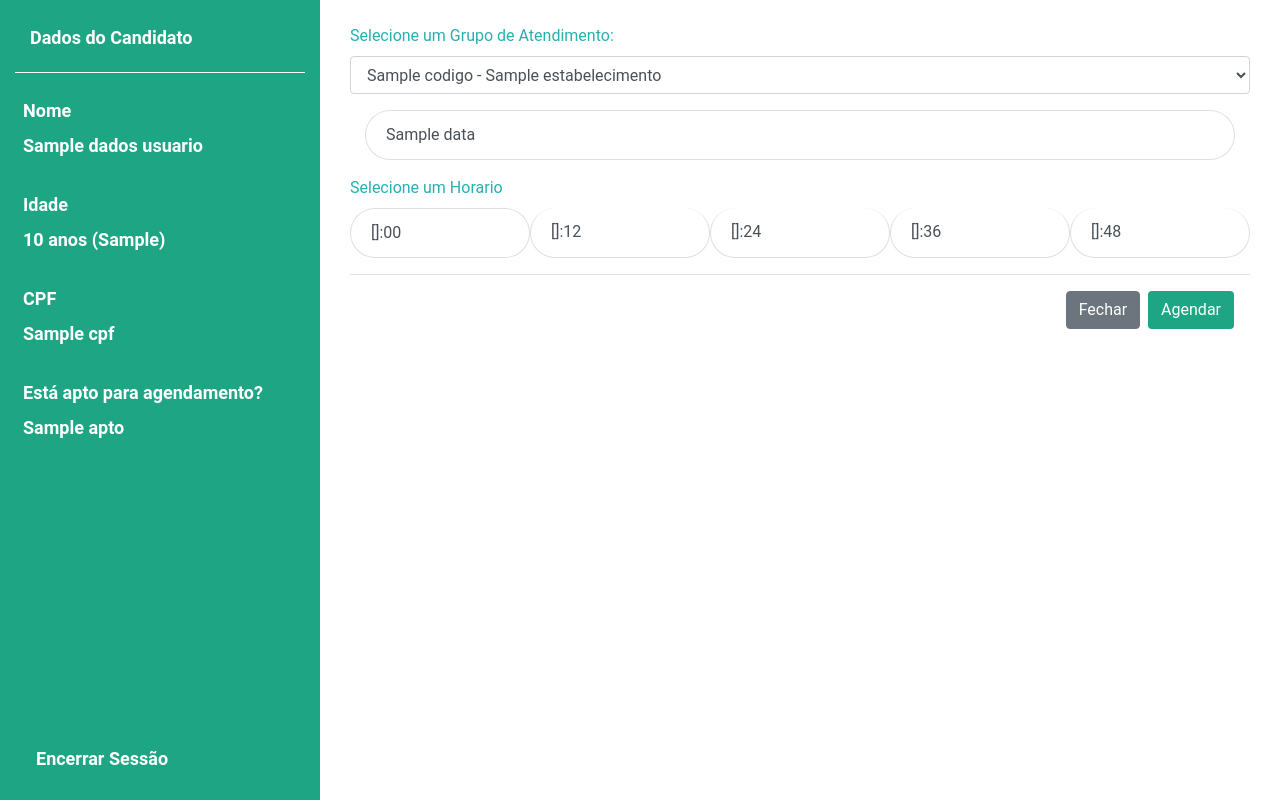
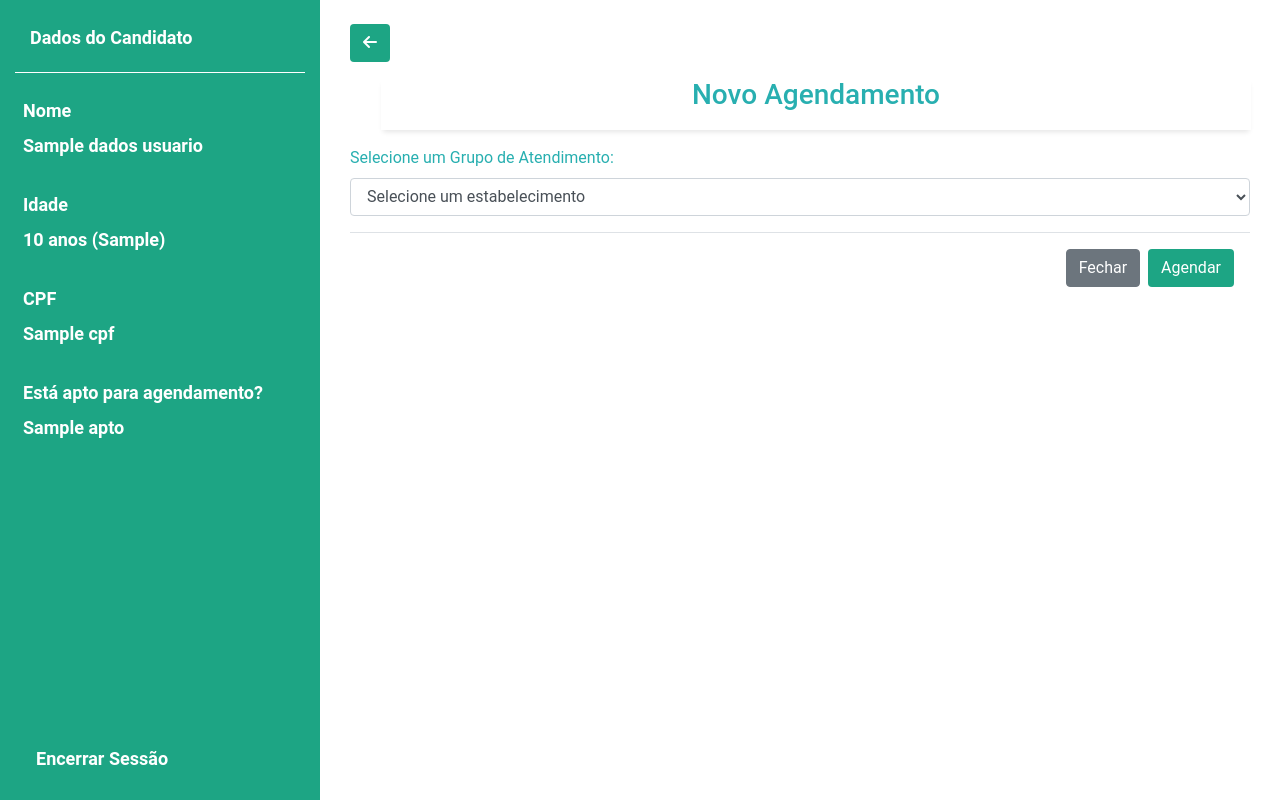
Before and after one commit to Rafaavinii/Projeto_lais, a Django app: template agendamento/templates/form_agendamento.html in a window 1280 px wide. Run offline with Django 4.2, Linux system fonts and the light colour scheme; the template is opened without the code that fills it: most values are stand-ins (such as "Sample title", 1, 10 or a date in 2020).

Commit message:
scripts de agendamento

```diff
--- a/agendamento/templates/form_agendamento.html
+++ b/agendamento/templates/form_agendamento.html
@@ -30,6 +30,16 @@
 {% block 'dashboard'%}
 
 <div class="container">
+    <a href="{% url 'pagina_inicial' %}">
+        <button type="button" class="btn custom-btn" data-toggle="modal" data-target="#exampleModal">
+            <i class="fa fa-arrow-left"></i>
+        </button>
+        </a>
+    <div class="container m-3 text-center">
+        <div class="texto-principal">
+            <h3>Novo Agendamento</h3>
+        </div>
+    </div>
     <form method="post" action="{% url 'agendamento:agendamento' %}">
         {% csrf_token %}
         {% for mensagem in messages %}
@@ -42,31 +52,27 @@
             <div class="form-group">
                 <label for="estabelecimento">Selecione um Grupo de Atendimento:</label>
                 <select class="form-control" name="estabelecimento" id="estabelecimento">
+                    <option value="">Selecione um estabelecimento</option>
                     {% for estabelecimento in estabelecimentos %}
                         <option value="{{ estabelecimento.codigo }},{{ estabelecimento.nome }}">{{ estabelecimento.codigo }} - {{ estabelecimento.nome }}</option>
                     {% endfor %}
                 </select>
             </div>
             <div class="form-group">
-                <div class="container">
-                    <div class="d-flex" id="itens">
-                        {% for data in datas %}
-                            <a href="#" class="list-group-item list-group-item-action rounded-pill data" data-item="{{ data }}" onclick="selecionarData('{{ data }}')">{{ data }}</a>
-                        {% endfor %}
+                <div class="container" id="div_data" style="display: none;">
+                    <label for="horario">Selecione uma Data</label>
+                    <div class="d-flex" id="datas_disponiveis">
                     </div>
-                    <input type="hidden" name="data" id="data">
+                    <input type="hidden" name="data" id="data_input">
                 </div>
             </div>
             <div class="form-group">
-                <label for="horario">Selecione um Horario</label>
-                <div class="d-flex" id="itens">
-                    <a href="#" class="list-group-item list-group-item-action rounded-pill hora" data-item="{{ hora }}:00" onclick="selecionarHora('{{ hora }}:00')">{{ hora }}:00</a>
-                    <a href="#" class="list-group-item list-group-item-action rounded-pill hora" data-item="{{ hora }}:12" onclick="selecionarHora('{{ hora }}:12')">{{ hora }}:12</a>
-                    <a href="#" class="list-group-item list-group-item-action rounded-pill hora" data-item="{{ hora }}:24" onclick="selecionarHora('{{ hora }}:24')">{{ hora }}:24</a>
-                    <a href="#" class="list-group-item list-group-item-action rounded-pill hora" data-item="{{ hora }}:36" onclick="selecionarHora('{{ hora }}:36')">{{ hora }}:36</a>
-                    <a href="#" class="list-group-item list-group-item-action rounded-pill hora" data-item="{{ hora }}:48" onclick="selecionarHora('{{ hora }}:48')">{{ hora }}:48</a>
+                <div id="div_hora" style="display: none;">
+                    <label for="horario">Selecione um Horario</label>
+                    <div class="d-flex" id="itens">
+                    </div>
+                    <input type="hidden" name="hora" id="hora">
                 </div>
-                <input type="hidden" name="hora" id="hora">
             </div>
             <div class="modal-footer">
                 <a href="{% url 'pagina_inicial'%}"><button type="button" class="btn btn-secondary" data-dismiss="modal">Fechar</button></a>
@@ -75,6 +81,61 @@
     </form>
 </div>
 <script>
+
+    var estabelecimentoSelect = document.getElementById('estabelecimento');
+    var datasContainer = document.getElementById('datas_disponiveis');
+    var divData = document.getElementById('div_data')
+    var horasContainer = document.getElementById('itens');
+    var divHora = document.getElementById('div_hora')
+
+    estabelecimentoSelect.addEventListener('change', function () {
+        var estabelecimentoId = estabelecimentoSelect.value;
+        estabelecimentoId = estabelecimentoId.slice(0, 7)
+
+        divData.style.display = 'block';
+
+        fetch('/agendamento/obter-datas-disponiveis/' + estabelecimentoId+ '/')
+            .then(response => response.json())
+            .then(data => {
+                datasContainer.innerHTML = '';
+
+                data.datas_disponiveis.forEach(date => {
+                    var link = document.createElement('a');
+                    link.className = 'list-group-item list-group-item-action rounded-pill data';
+                    link.setAttribute('data-item', date);
+                    link.setAttribute('id', 'data')
+                    link.onclick = function () {
+                        selecionarData(date);
+                        HorariosDisponiveis(estabelecimentoId, date, {{ hora }});
+                    };
+                    link.textContent = date;
+                    datasContainer.appendChild(link);
+                });
+            });
+
+    });
+
+    function HorariosDisponiveis(estabelecimento, data, hora) {
+        divHora.style.display = 'block';
+        fetch('/agendamento/obter-minutos-disponiveis/' + estabelecimento + '/' + data + '/' + hora + '/')
+            .then(response => response.json())
+            .then(data => {
+                horasContainer.innerHTML = '';
+
+                data.minutos_disponiveis.forEach(minuto => {
+                    var hora = document.createElement('a');
+                    hora.className = 'list-group-item list-group-item-action rounded-pill hora';
+                    hora.setAttribute('data-item', {{ hora }} + ':'  + minuto);
+                    hora.setAttribute('id', 'hora')
+                    hora.onclick = function () {
+                        selecionarHora({{ hora }} + ':'  + minuto);
+                    };
+                    hora.textContent = {{ hora }} + ':'  + minuto;
+                    horasContainer.appendChild(hora);
+                });
+            });
+    }
+
 
     function selecionarHora(item) {
         var elemento = document.querySelector('.hora[data-item="' + item + '"]');
@@ -104,7 +165,7 @@
                 elemento.classList.add('active');
 
                 // Atualiza o valor do campo hidden com o item selecionado
-                document.getElementById('data').value = item;
+                document.getElementById('data_input').value = item;
         }
     }
 </script>
--- a/agendamento/urls.py
+++ b/agendamento/urls.py
@@ -5,4 +5,6 @@ app_name = 'agendamento'
 
 urlpatterns = [
     path('', views.agendamento_view, name='agendamento'),
+    path('obter-datas-disponiveis/<int:estabelecimento>/', views.obter_datas_disponiveis_view, name='obter-datas-disponiveis'),
+    path('obter-minutos-disponiveis/<int:estabelecimento>/<str:data>/<str:hora>/', views.obter_minutos_disponiveis_view, name='obter_minutos_disponiveis')
 ]
```
Also changed, not shown: agendamento/utils.py (+5 -6 lines), agendamento/views.py (+15 -2 lines), candidato/views.py (+0 -11 lines).
